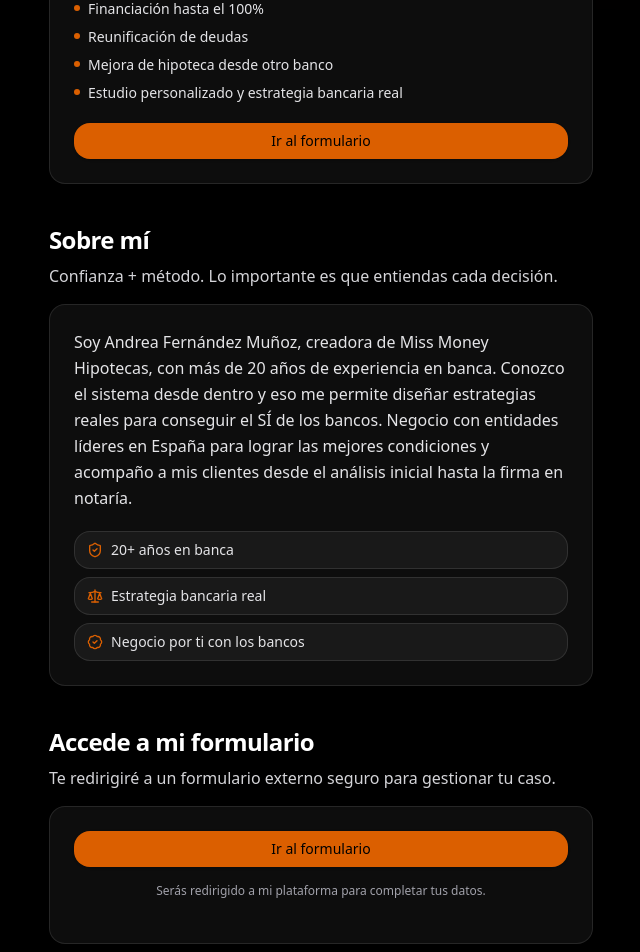
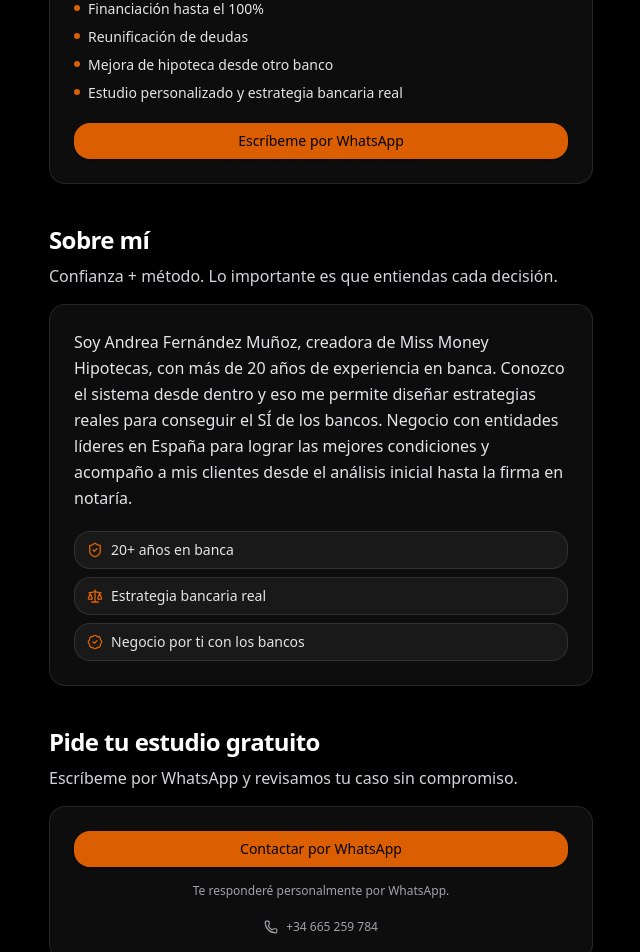
Before and after one commit to jaweewo/Andrea-example, a React (Vite) app in the folder landing-broker/: page / in a window 1280 px wide. Shown: the part 720-1672 px from the top of the page, without its empty margins (319-959 px from the left). Built offline with nearby package versions, Linux system fonts and the light colour scheme.

Commit message:
Added whatsapp

```diff
--- a/landing-broker/src/App.jsx
+++ b/landing-broker/src/App.jsx
@@ -74,7 +74,7 @@ export default function BrokerHipotecarioLanding() {
       "Comparo y negocio hipotecas con las principales entidades para lograr condiciones adaptadas a tu perfil, con acompañamiento total hasta notaría.",
     location: "España",
     email: "contacto@tudominio.com",
-    phone: "+34 600 000 000",
+    phone: "+34 665 259 784",
     avatar: andreaPhoto,
     socials: {
       instagram: "#",
@@ -93,7 +93,7 @@ export default function BrokerHipotecarioLanding() {
         "Mejora de hipoteca desde otro banco",
         "Estudio personalizado y estrategia bancaria real"
     ],
-    ctaPrimary: "Ir al formulario",
+    ctaPrimary: "Escríbeme por WhatsApp",
   };
 
   const about = {
@@ -106,7 +106,12 @@ export default function BrokerHipotecarioLanding() {
     ],
   };
 
-
+  const whatsappNumber = "34665259784";
+  const whatsappMessage =
+    "Hola Andrea, quiero pedir mi estudio gratuito para hipoteca. ¿Te cuento mi caso?";
+  const waLink = `https://wa.me/${whatsappNumber}?text=${encodeURIComponent(
+    whatsappMessage
+  )}`;
 
   const crmLink = "#"; // 🔗 enlace al CRM externo
 
@@ -211,11 +216,14 @@ export default function BrokerHipotecarioLanding() {
               </ul>
 
               <div className="mt-5">
-                <a href={crmLink} target="_blank" rel="noreferrer">
-                  <Button className="w-full rounded-2xl bg-[oklch(0.63_0.18_49.38)] text-black hover:bg-[oklch(0.63_0.18_49.38)]">
-                    {service.ctaPrimary}
+                <Button
+                  className="w-full rounded-2xl bg-[oklch(0.63_0.18_49.38)] text-black hover:bg-[oklch(0.63_0.18_49.38)]"
+                  onClick={() =>
+                  document.getElementById("contacto")?.scrollIntoView({ behavior: "smooth" })
+                  }
+                >
+                  Escríbeme por WhatsApp
                   </Button>
-                </a>
               </div>
             </CardContent>
           </Card>
@@ -250,24 +258,25 @@ export default function BrokerHipotecarioLanding() {
         {/* Contacto */}
         <section id="contacto" className="mt-10">
           <SectionTitle
-            title="Accede a mi formulario"
-            subtitle="Te redirigiré a un formulario externo seguro para gestionar tu caso."
+            title="Pide tu estudio gratuito"
+            subtitle="Escríbeme por WhatsApp y revisamos tu caso sin compromiso."
           />
 
           <Card className="mt-4 rounded-2xl border-white/10 bg-white/5">
             <CardContent className="pt-6">
-              <a href={crmLink} target="_blank" rel="noreferrer">
+              <a href={waLink} target="_blank" rel="noreferrer">
                 <Button className="w-full rounded-2xl bg-[oklch(0.63_0.18_49.38)] text-black hover:bg-[oklch(0.63_0.18_49.38)]">
-                  Ir al formulario
+                  Contactar por WhatsApp
                 </Button>
               </a>
 
               <div className="mt-4 text-xs text-zinc-400 text-center">
-                Serás redirigido a mi plataforma para completar tus datos.
+                Te responderé personalmente por WhatsApp.
               </div>
 
               <div className="mt-5 flex items-center justify-center gap-2 text-xs text-zinc-400">
-
+                <Phone className="h-3.5 w-3.5" />
+                {profile.phone}
               </div>
             </CardContent>
           </Card>
```
